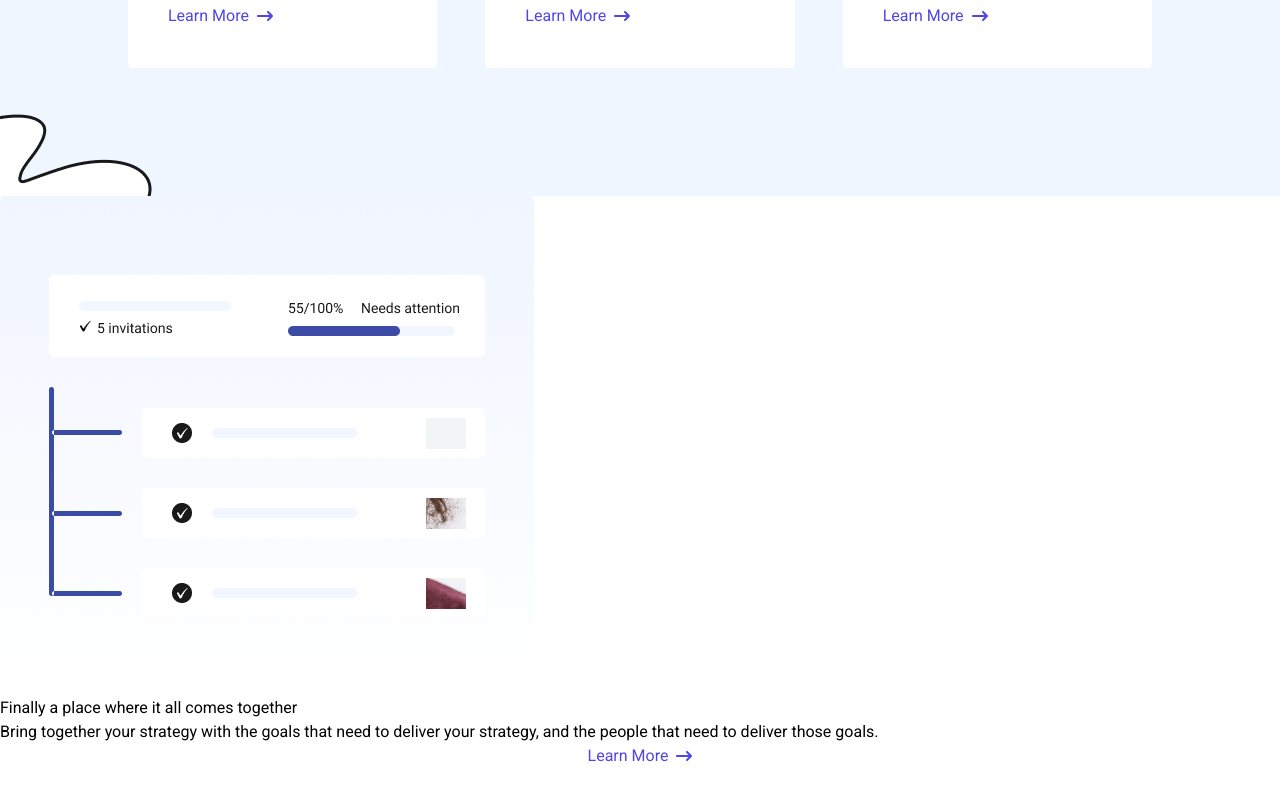
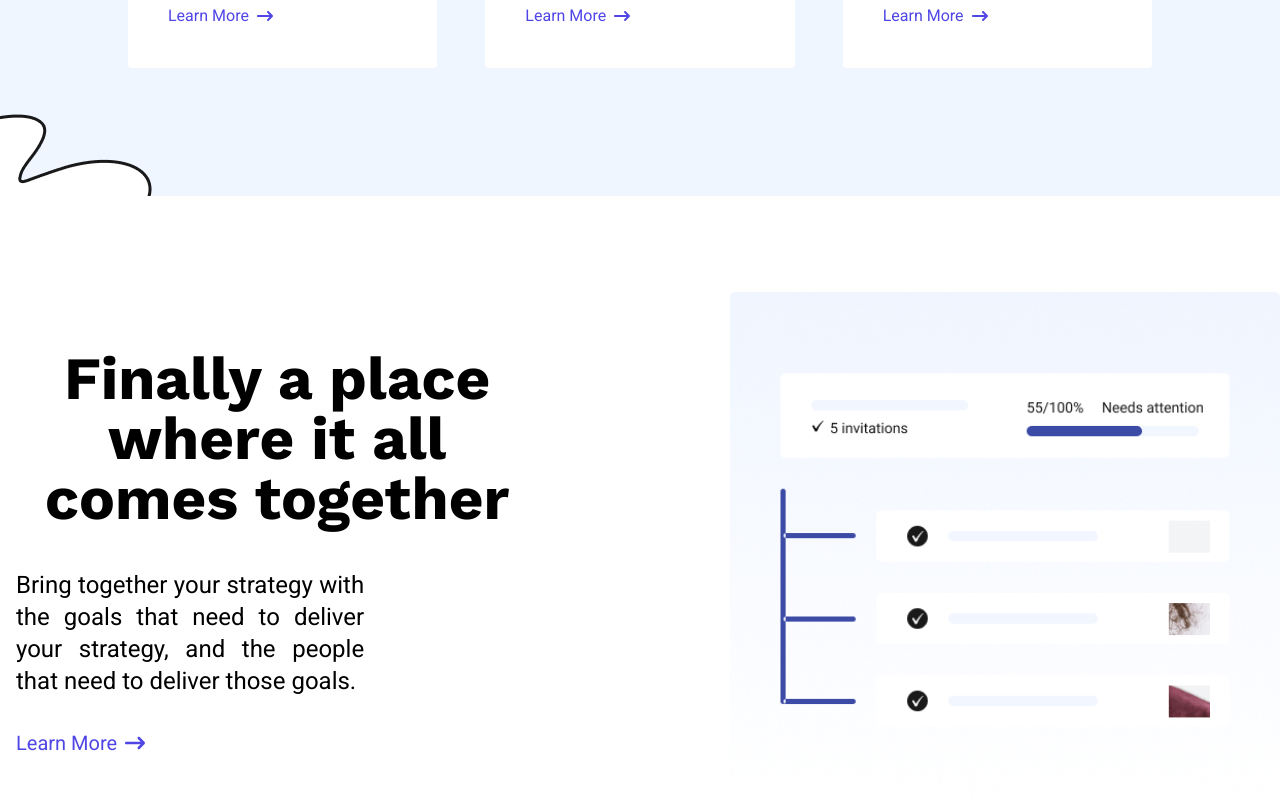
Before and after one commit to FrontEndDevo/peboo, a React (Vite) app: page / in a window 1280 px wide. Shown: the part 1463-2263 px from the top of the page. Before the commit the page ends 2231 px from the top, so only its background shows below. Built offline with nearby package versions, Linux system fonts and the light colour scheme.

Commit message:
Styling Features component

```diff
--- a/src/components/Features.jsx
+++ b/src/components/Features.jsx
@@ -3,17 +3,19 @@ import allFeatures from "../assets/images/features.png";
 import { faArrowRightLong } from "@fortawesome/free-solid-svg-icons";
 const Features = () => {
   return (
-    <section>
-      <div>
-        <img src={allFeatures} alt="all features" />
+    <section className="container mx-auto flex flex-col lg:flex-row-reverse justify-between xl:gap-44 items-center  py-24">
+      <div className="basis-1/2">
+        <img src={allFeatures} alt="all features" className="w-full" />
       </div>
-      <div>
-        <h2>Finally a place where it all comes together</h2>
-        <p>
+      <div className="basis-1/2 px-4 text-center">
+        <h2 className="text-3xl xl:text-6xl font-work-sans leading-tight font-normal border-indigo-600 border-b-4 p-2 rounded-2xl lg:border-none">
+          Finally a place where it all comes together
+        </h2>
+        <p className="text-xl xl:text-2xl my-8 text-justify xl:w-2/3">
           Bring together your strategy with the goals that need to deliver your
           strategy, and the people that need to deliver those goals.
         </p>
-        <button className="text-indigo-600 flex items-center justify-center gap-2 hover:underline mx-auto xl:mx-auto">
+        <button className="text-indigo-600 flex items-center justify-center gap-2 text-xl hover:underline mx-auto xl:mx-0">
           Learn More <FontAwesomeIcon icon={faArrowRightLong} />
         </button>
       </div>
```
